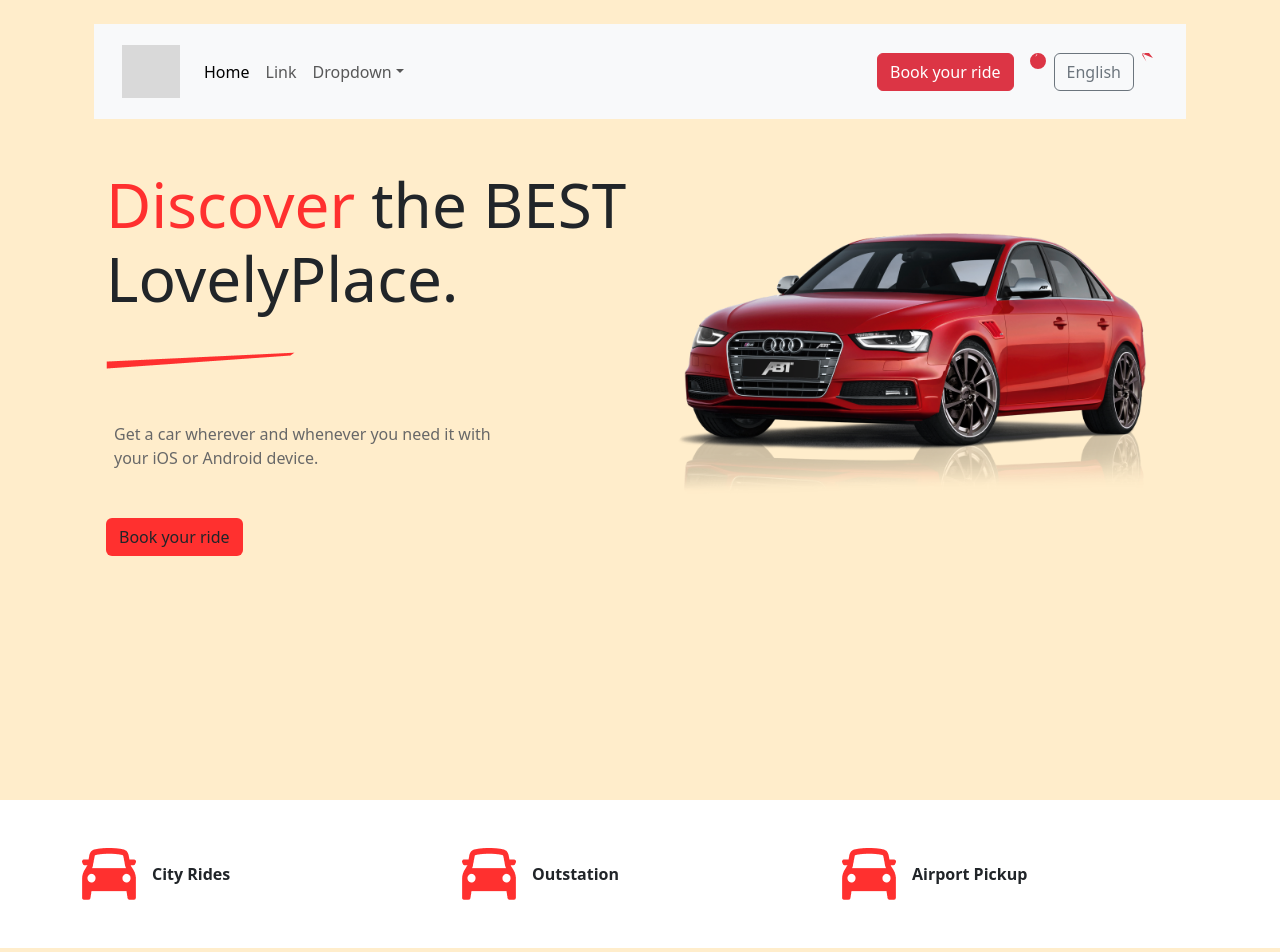
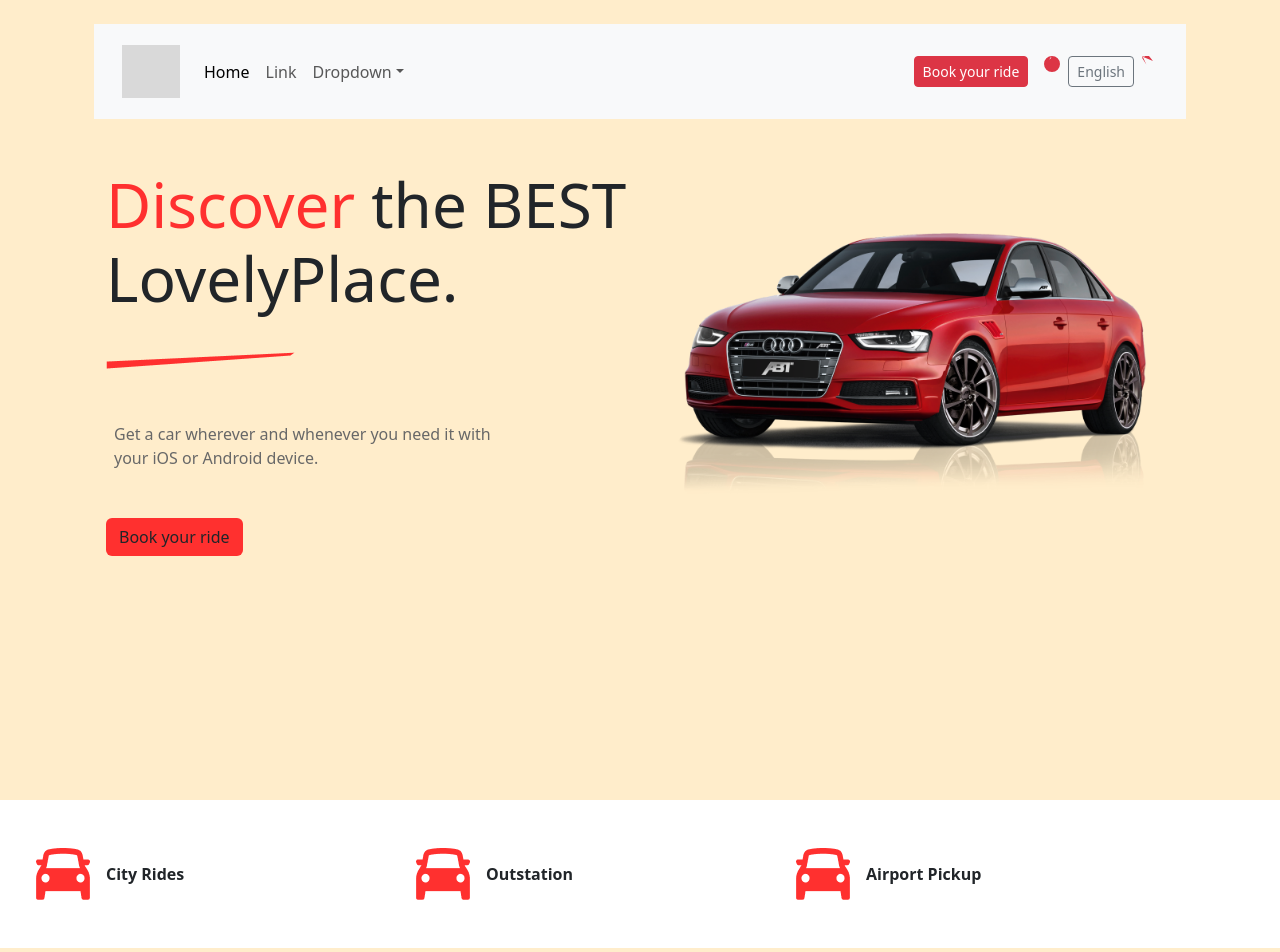
Before and after one commit to yarmuhammadeveloper-hub/driving-forntend, a React (Create React App) app: page / in a window 1280 px wide. Shown: the top 952 px of the page. Built offline with nearby package versions, Linux system fonts and the light colour scheme.

Commit message:
change this code

```diff
--- a/src/App.css
+++ b/src/App.css
@@ -1,3 +1,6 @@
+ body{
+   overflow-x: hidden;
+ }
 .boxdizine1:hover {
   /* border: 2px rgb(196, 9, 9); */
   border: 2px solid #FF302F;
--- a/src/pages/Home.js
+++ b/src/pages/Home.js
@@ -111,11 +111,11 @@ export default function Home() {
                   </li>
                 </ul>
                 <div className="d-flex">
-                  <button type="button" className="btn btn-danger me-3">Book your ride</button>
+                  <button type="button" className="btn btn-sm btn-danger me-3 ">Book your ride</button>
                   <svg xmlns="http://www.w3.org/2000/svg" width="16" height="16" fill="currentColor" className="bi bi-globe2 text-danger me-2" viewBox="0 0 16 16">
                     <path d="M0 8a8 8 0 1 1 16 0A8 8 0 0 1 0 8zm7.5-6.923c-.67.204-1.335 .82-1.887 1.855-.215 .403-.395 .872 .705 .157 1.472 .257 2.282 .287zM4.249 3.539 .214-.577 .481 -1.078 .597 -.933 3.051 3.05 .544 .277 1.198 .49zM3.509 7.5 .036 -1.07 .188 -2.087 .436 -3.008 -1.565 -.667 1.018 7.5z" />
                   </svg>
-                  <button className="btn btn-outline-secondary me-2">English</button>
+                  <button className="btn btn-sm btn-outline-secondary me-2">English</button>
                   <svg xmlns="http://www.w3.org/2000/svg" width="16" height="16" fill="currentColor" className="bi bi-check text-danger" viewBox="0 0 16 16">
                     <path d="M10.97 4.97 .75 .75 1.07 1.05 -3.99 4.99 .75 .75 -1.08 .02 4.324 8.384 .75 .75 1.06 -1.06 2.094 2.093 3.473 -4.425z"/>
                   </svg>
@@ -152,7 +152,7 @@ export default function Home() {
       </div>
 
       {/* Services Boxes */}
-      <div className="container my-5">
+      <div className="container my-5 ms-4">
         <div className="row g-4">
           {[
             'City Rides',
```
